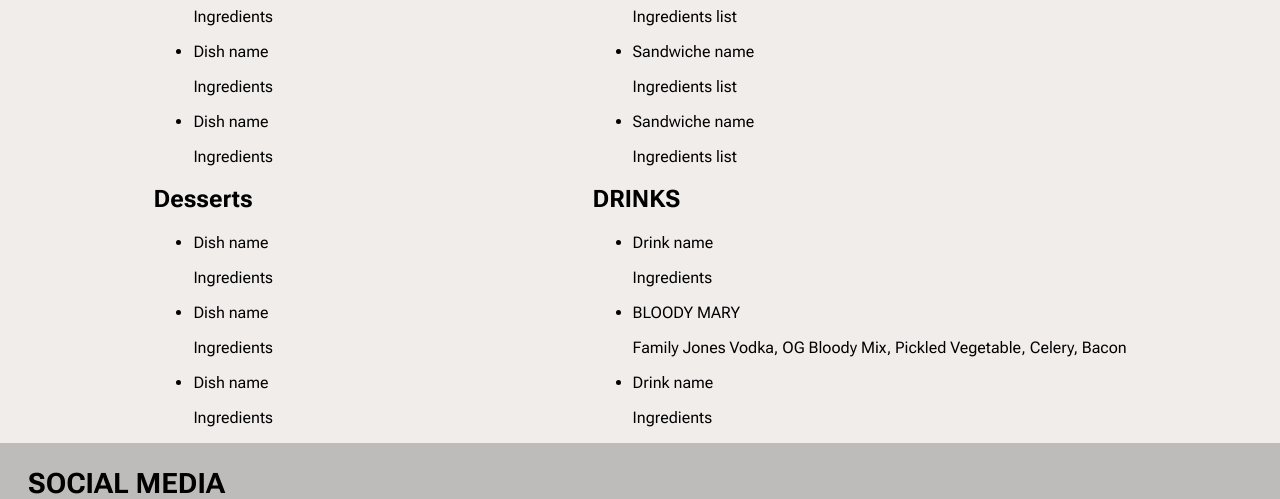
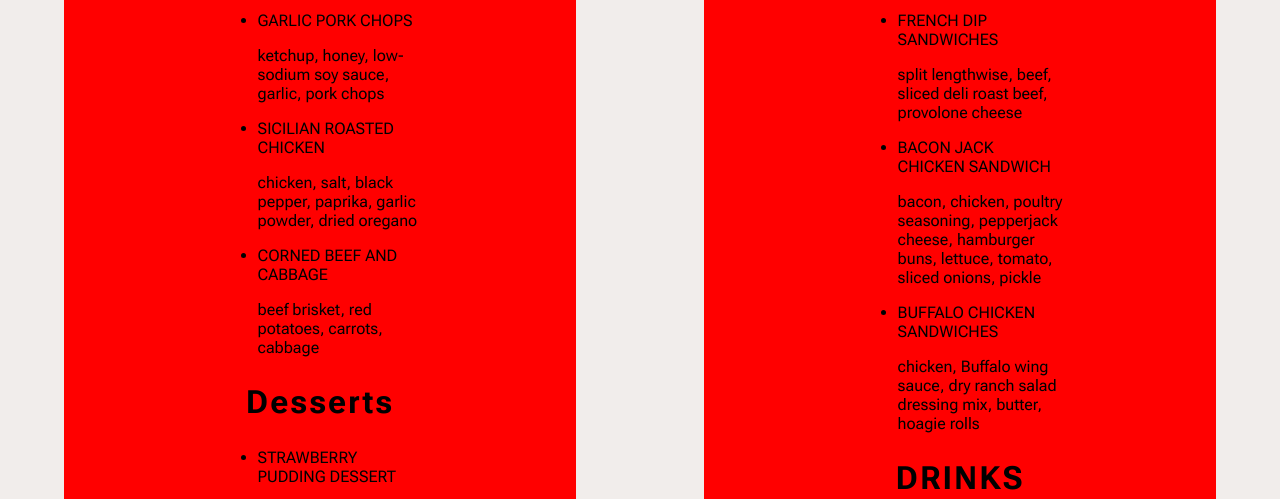
Before and after one commit to robotryu/aao-capstone-project, a plain HTML site: page menu.html in a window 1280 px wide. Shown: the part 657-1156 px from the top of the page. Drawn offline with Linux system fonts and the light colour scheme.

Commit message:
Fix menu list of dishes and ingredients

```diff
--- a/menu.css
+++ b/menu.css
@@ -63,6 +63,22 @@ header p {
 .menu-section {
   display: flex;
   justify-content: space-around;
+  margin-top: 1em;
+  margin-bottom: 1em;
+}
+
+.menu-section div {
+  margin-left: auto;
+  margin-right: auto;
+  background-color: red;
+  width: 40%;
+}
+
+.menu-section h2 {
+  font-weight: 700;
+  letter-spacing: 2px;
+  font-size: 2em;
+  text-align: center;
 }
 
 
--- a/menu.html
+++ b/menu.html
@@ -33,16 +33,16 @@
           <h2>BIG PLATES</h2>
           <ul>
             <li>
-              <p>Dish name</p>
-              <p>Ingredients</p>
+              <p>GARLIC PORK CHOPS</p>
+              <p>ketchup, honey, low-sodium soy sauce, garlic, pork chops</p>
             </li>
             <li>
-              <p>Dish name</p>
-              <p>Ingredients</p>
+              <p>SICILIAN ROASTED CHICKEN</p>
+              <p>chicken, salt, black pepper, paprika, garlic powder, dried oregano</p>
             </li>
             <li>
-              <p>Dish name</p>
-              <p>Ingredients</p>
+              <p>CORNED BEEF AND CABBAGE</p>
+              <p>beef brisket, red potatoes, carrots, cabbage</p>
             </li>
           </ul>
         </div>
@@ -51,16 +51,16 @@
           <h2>Desserts</h2>
           <ul>
             <li>
-              <p>Dish name</p>
-              <p>Ingredients</p>
+              <p>STRAWBERRY PUDDING DESSERT</p>
+              <p>strawberries, milk, condensed milk, vanilla pudding mix,  whipped topping, wafer cookies</p>
             </li>
             <li>
-              <p>Dish name</p>
-              <p>Ingredients</p>
+              <p>CHOCOLATE ECLAIR DESSERT</p>
+              <p>graham crackers, pudding mix, milk, whipped topping, chocolate frosting</p>
             </li>
             <li>
-              <p>Dish name</p>
-              <p>Ingredients</p>
+              <p>CHERRY CREAM CHEESE DESSERT</p>
+              <p>graham cracker crumbs, unsalted butter, sugar, salt, cream cheese, condensed milk, lemon juice, vanilla extract, cherry pie filling</p>
             </li>
           </ul>
         </div>
@@ -71,16 +71,16 @@
           <h2>SANDWICHES</h2>
           <ul>
             <li>
-              <p>Sandwiche name</p>
-              <p>Ingredients list</p>
+              <p>FRENCH DIP SANDWICHES</p>
+              <p>split lengthwise, beef, sliced deli roast beef, provolone cheese</p>
             </li>
             <li>
-              <p>Sandwiche name</p>
-              <p>Ingredients list</p>
+              <p>BACON JACK CHICKEN SANDWICH</p>
+              <p>bacon, chicken, poultry seasoning, pepperjack cheese, hamburger buns, lettuce, tomato, sliced onions, pickle</p>
             </li>
             <li>
-              <p>Sandwiche name</p>
-              <p>Ingredients list</p>
+              <p>BUFFALO CHICKEN SANDWICHES</p>
+              <p>chicken, Buffalo wing sauce, dry ranch salad dressing mix, butter, hoagie rolls</p>
             </li>
           </ul>
         </div>
@@ -89,16 +89,16 @@
           <h2>DRINKS</h2>
           <ul>
             <li>
-              <p>Drink name</p>
-              <p>Ingredients</p>
+              <p>BLACKBERRY BERET</p>
+              <p>Earl Grey Infused Vodka, Averna, Lemon, Club Soda</p>
             </li>
             <li>
               <p>BLOODY MARY</p>
               <p>Family Jones Vodka, OG Bloody Mix, Pickled Vegetable, Celery, Bacon</p>
             </li>
             <li>
-              <p>Drink name</p>
-              <p>Ingredients</p>
+              <p>RESTING SPRITZ FACE</p>
+              <p>Aperol, Odell Sippin’ Pretty Sour, Blueberry, Lemon, Orange Bitters, Peychaud’s</p>
             </li>
           </ul>
         </div>
```
